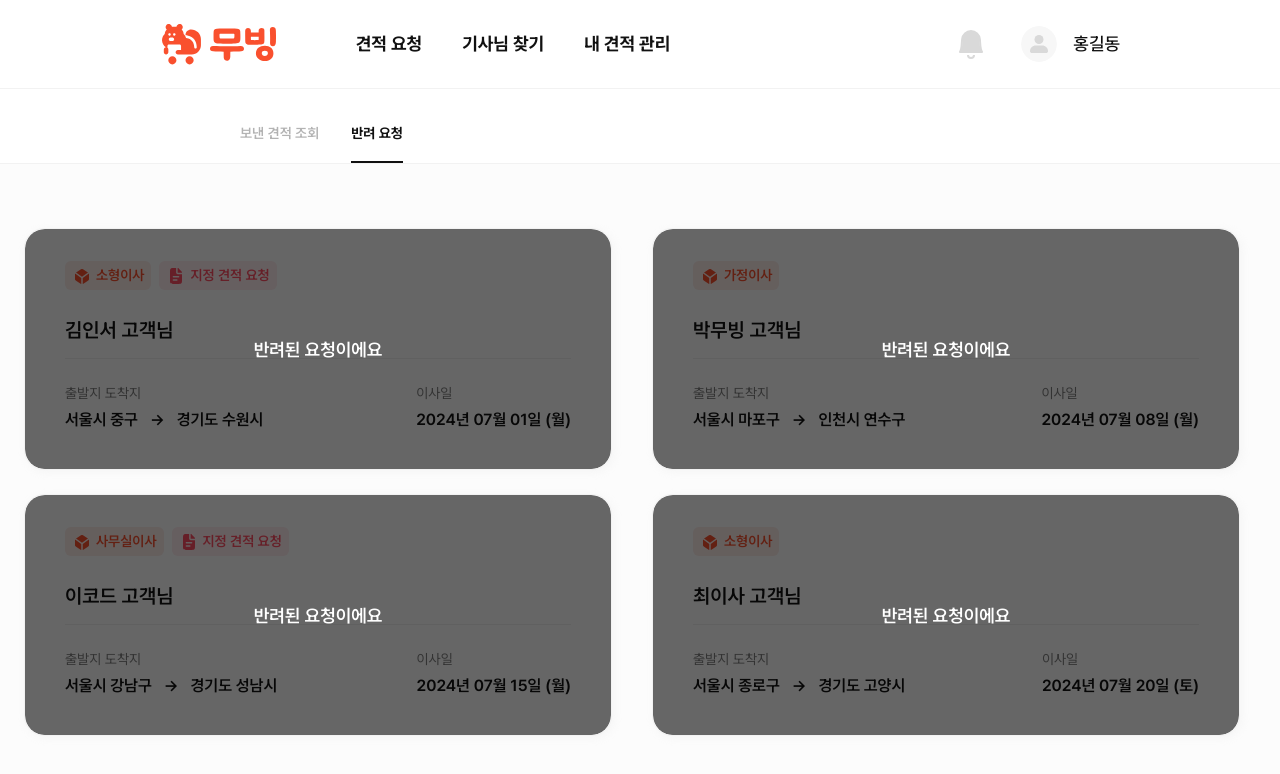
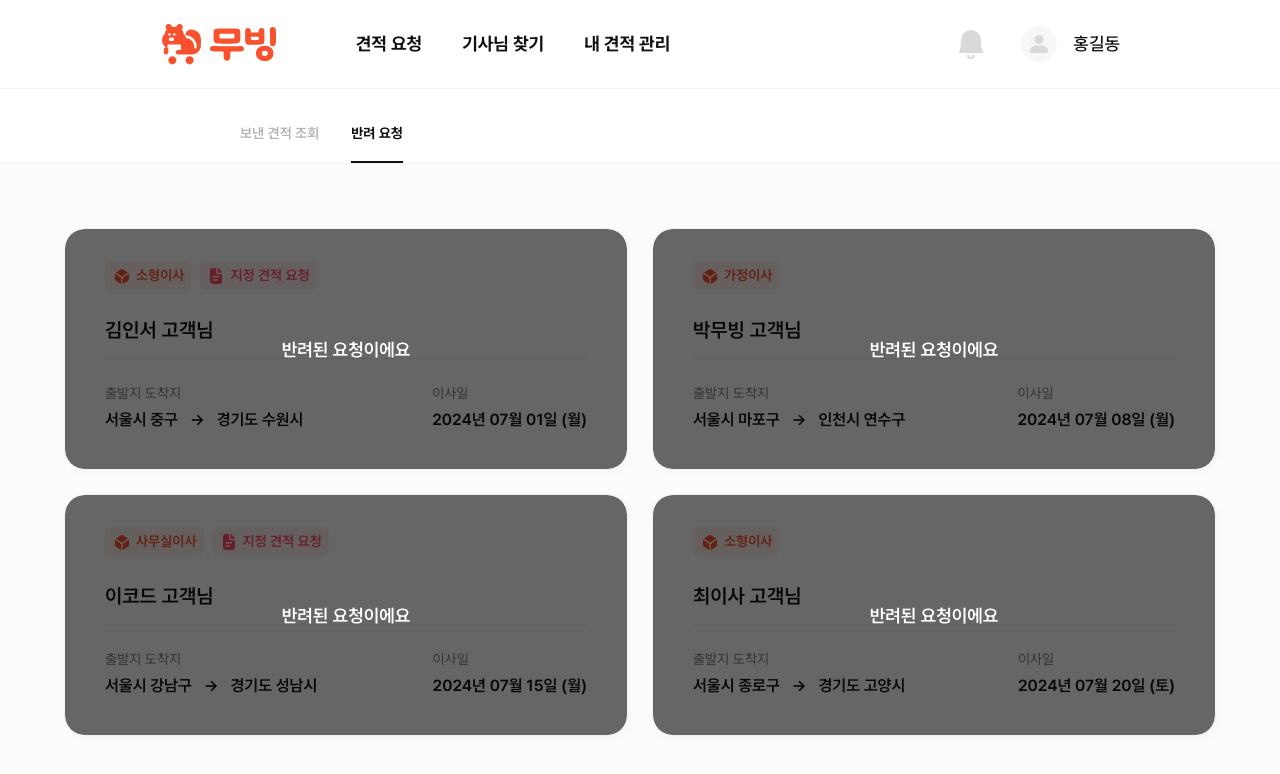
Before and after one commit to kimchanhee0309/Moving-FE-Team1, a Next.js app: page /mover-quote/rejected in a window 1280 px wide. Shown: the top 774 px of the page. Built offline with nearby package versions, Linux system fonts and the light colour scheme.

Commit message:
피드백 사항 수정

```diff
--- a/src/app/(mover)/mover-quote/rejected/page.tsx
+++ b/src/app/(mover)/mover-quote/rejected/page.tsx
@@ -1,4 +1,4 @@
-import { RejectedRequestListView } from "@/features/mover-quote/components/RejectedRequestListViwe";
+import { RejectedRequestListView } from "@/features/mover-quote/components/RejectedRequestListView";
 import { MOCK_REJECTED_REQUESTS } from "@/features/mover-quote/mover-quote.mock";
 
 export default function RejectedRequestsPage() {
--- a/src/features/mover-quote/components/RejectedRequestListViwe.tsx
+++ b/src/features/mover-quote/components/RejectedRequestListView.tsx
@@ -14,7 +14,7 @@ export function RejectedRequestListView({
       <MoverQuoteTabs value="rejected" />
 
       <main className="min-h-[calc(100vh-142px)] bg-[var(--background-100)]">
-        <div className="mx-auto grid w-full max-x-[1200px] grid-cols-2 gap-6 px-6 py-16 max-lg:grid-cols-1 max-lg:justify-items-center max-md:max-w-[375px] max-md:py-6">
+        <div className="mx-auto grid w-full max-w-[1200px] grid-cols-2 gap-6 px-6 py-16 max-lg:grid-cols-1 max-lg:justify-items-center max-md:max-w-[375px] max-md:py-6">
           {requests.map((request) => (
             <RejectedRequestCard key={request.id} request={request} />
           ))}
```
